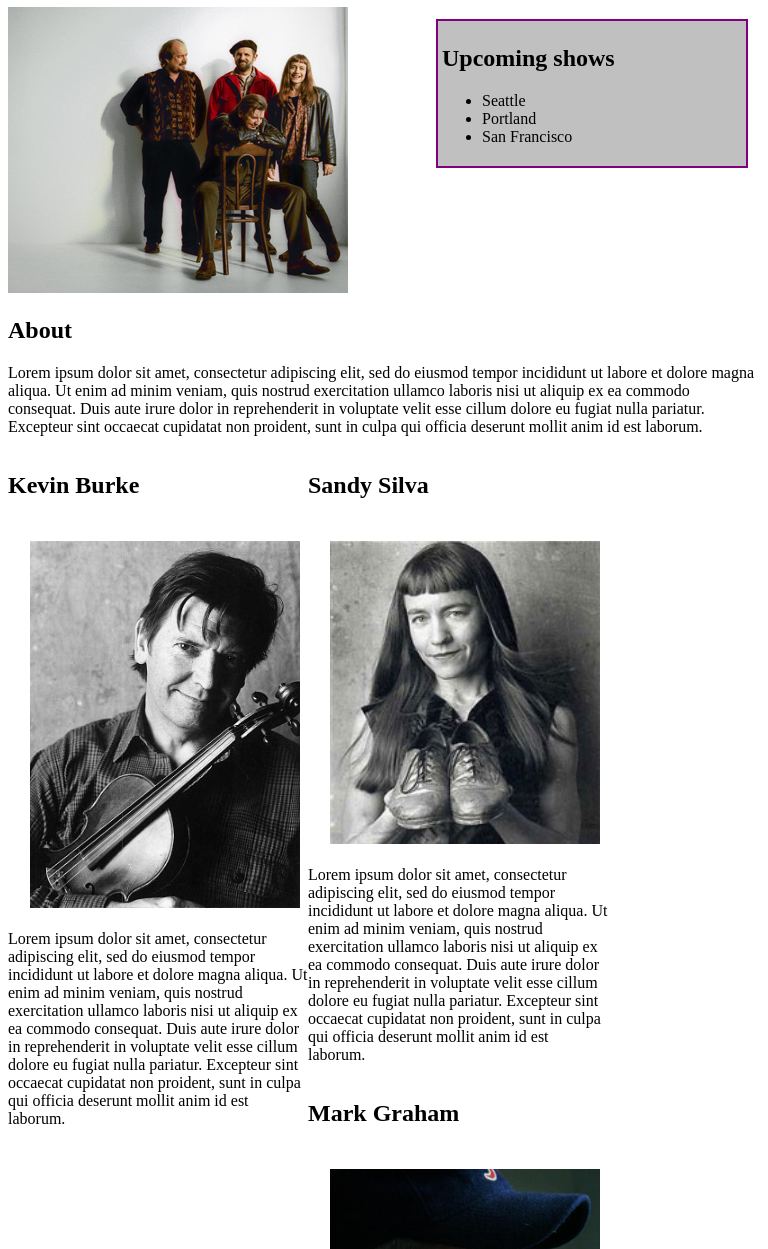
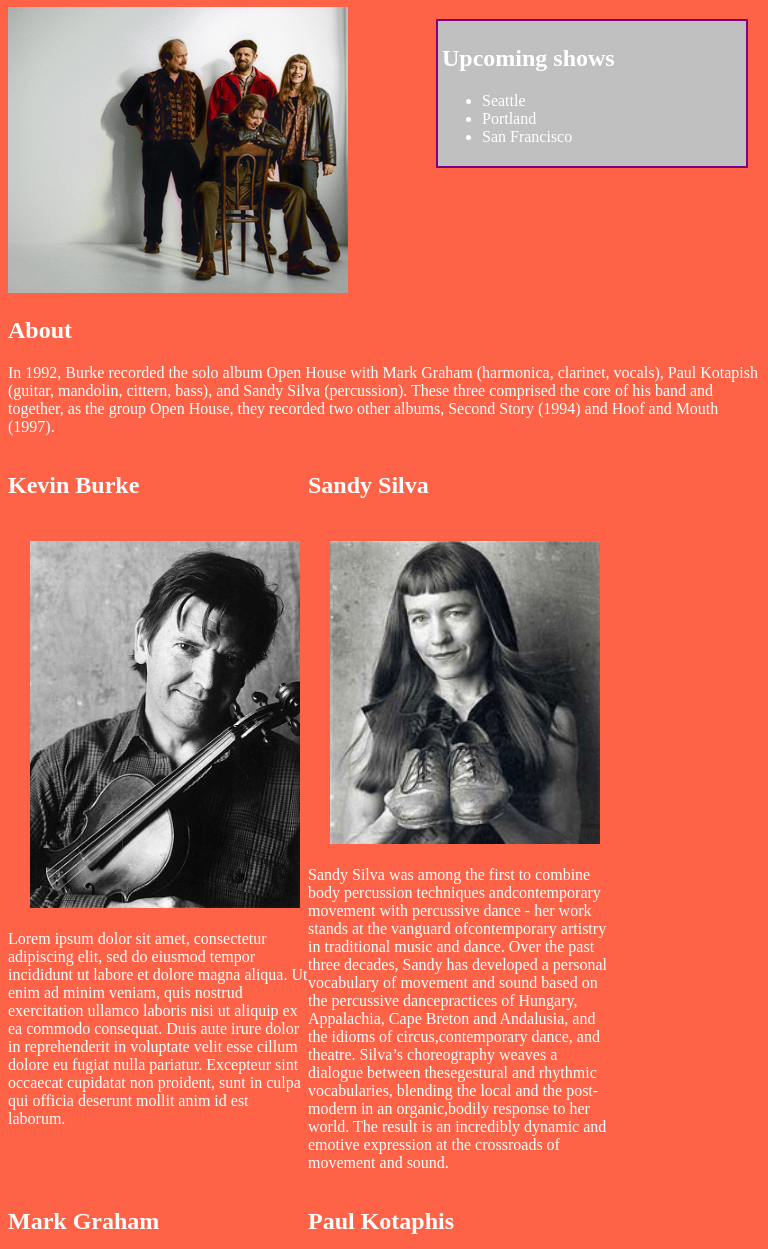
Before and after one commit to yasskin/band, a plain HTML site: page index.html in a window 768 px wide. Shown: the part 73-1322 px from the top of the page. Drawn offline with Linux system fonts and the light colour scheme.

Commit message:
add Media Queries

```diff
--- a/css/style.css
+++ b/css/style.css
@@ -18,3 +18,20 @@ img.bio {
   width: 300px;
   float: left;
 }
+
+/*==========================================================
+Media Queries
+==========================================================*/
+
+@media screen and (max-width: 768px) and (min-width: 481px) {
+  body {
+  background: #FF6347;
+  color: #FFF;
+  }
+}
+
+@media screen and (max-width: 480 px) {
+  body {
+    background: #4682B4;
+  }
+}
--- a/index.html
+++ b/index.html
@@ -19,7 +19,7 @@
   </div>
 
     <h2>About</h2>
-    <p>Lorem ipsum dolor sit amet, consectetur adipiscing elit, sed do eiusmod tempor incididunt ut labore et dolore magna aliqua. Ut enim ad minim veniam, quis nostrud exercitation ullamco laboris nisi ut aliquip ex ea commodo consequat. Duis aute irure dolor in reprehenderit in voluptate velit esse cillum dolore eu fugiat nulla pariatur. Excepteur sint occaecat cupidatat non proident, sunt in culpa qui officia deserunt mollit anim id est laborum.</p>
+    <p>In 1992, Burke recorded the solo album Open House with Mark Graham (harmonica, clarinet, vocals), Paul Kotapish (guitar, mandolin, cittern, bass), and Sandy Silva (percussion). These three comprised the core of his band and together, as the group Open House, they recorded two other albums, Second Story (1994) and Hoof and Mouth (1997).</p>
 
     <div class="column">
     <h2>Kevin Burke</h2>
@@ -30,13 +30,13 @@
     <div class="column">
     <h2>Sandy Silva</h2>
     <img class="bio" src="img/silva.jpeg" alt="Sandy Silva">
-    <p>Lorem ipsum dolor sit amet, consectetur adipiscing elit, sed do eiusmod tempor incididunt ut labore et dolore magna aliqua. Ut enim ad minim veniam, quis nostrud exercitation ullamco laboris nisi ut aliquip ex ea commodo consequat. Duis aute irure dolor in reprehenderit in voluptate velit esse cillum dolore eu fugiat nulla pariatur. Excepteur sint occaecat cupidatat non proident, sunt in culpa qui officia deserunt mollit anim id est laborum.</p>
+    <p>Sandy Silva was among the first to combine body percussion techniques andcontemporary movement with percussive dance - her work stands at the vanguard ofcontemporary artistry in traditional music and dance. Over the past three decades, Sandy has developed a personal vocabulary of movement and sound based on the percussive dancepractices of Hungary, Appalachia, Cape Breton and Andalusia, and the idioms of circus,contemporary dance, and theatre. Silva’s choreography weaves a dialogue between thesegestural and rhythmic vocabularies, blending the local and the post-modern in an organic,bodily response to her world. The result is an incredibly dynamic and emotive expression at the crossroads of movement and sound.</p>
     </div>
 
     <div class="column">
     <h2>Mark Graham</h2>
     <img class="bio" src="img/graham.jpeg" alt="Mark Graham">
-    <p>Lorem ipsum dolor sit amet, consectetur adipiscing elit, sed do eiusmod tempor incididunt ut labore et dolore magna aliqua. Ut enim ad minim veniam, quis nostrud exercitation ullamco laboris nisi ut aliquip ex ea commodo consequat. Duis aute irure dolor in reprehenderit in voluptate velit esse cillum dolore eu fugiat nulla pariatur. Excepteur sint occaecat cupidatat non proident, sunt in culpa qui officia deserunt mollit anim id est laborum.</p>
+    <p>Born at an early age in Takoma Park, Maryland, Paul Kotapish spent most of his youth in Virginia near Washington D.C. with one ear glued to a portable record player and the other attached to a transistor radio. His folks, unable to endure his relentless pestering, bought him a guitar in 1963. Paul learned two chords and promptly started a band.</p>
     </div>
 
     <div class="column">
```
